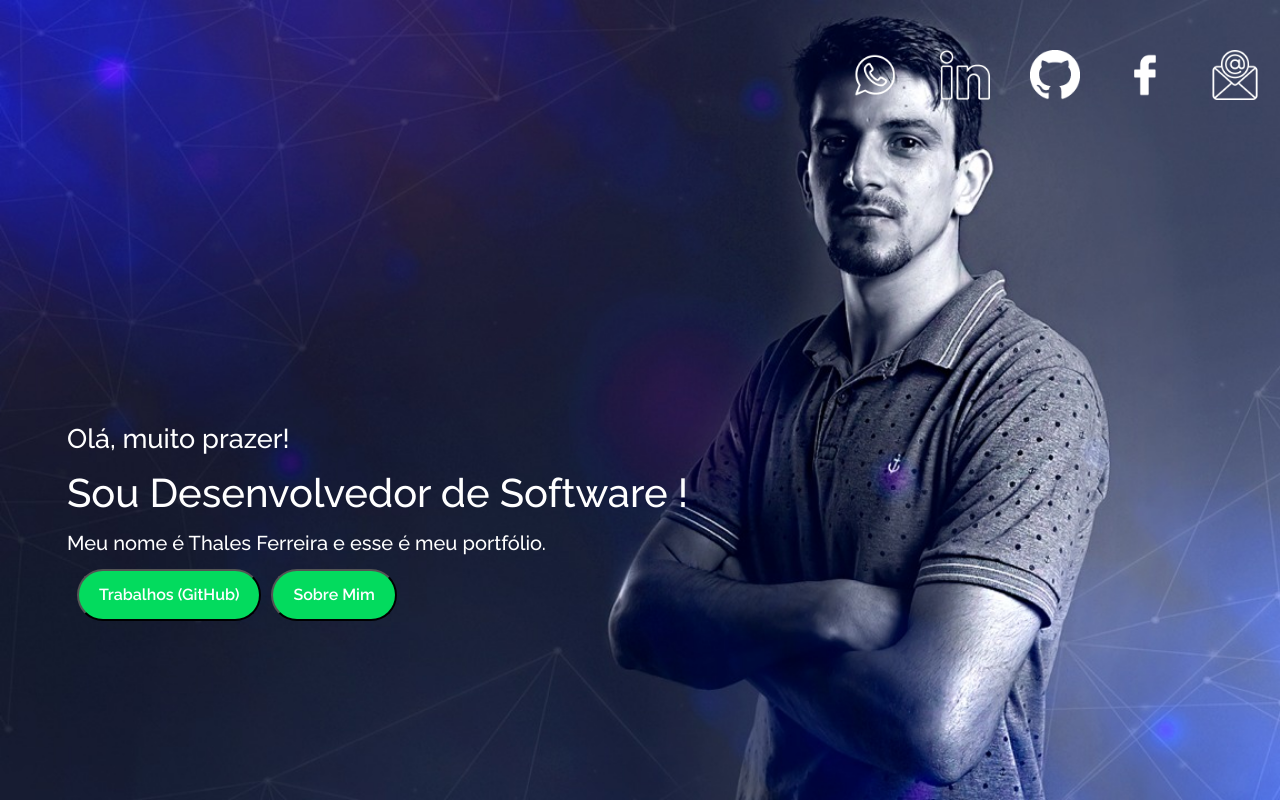
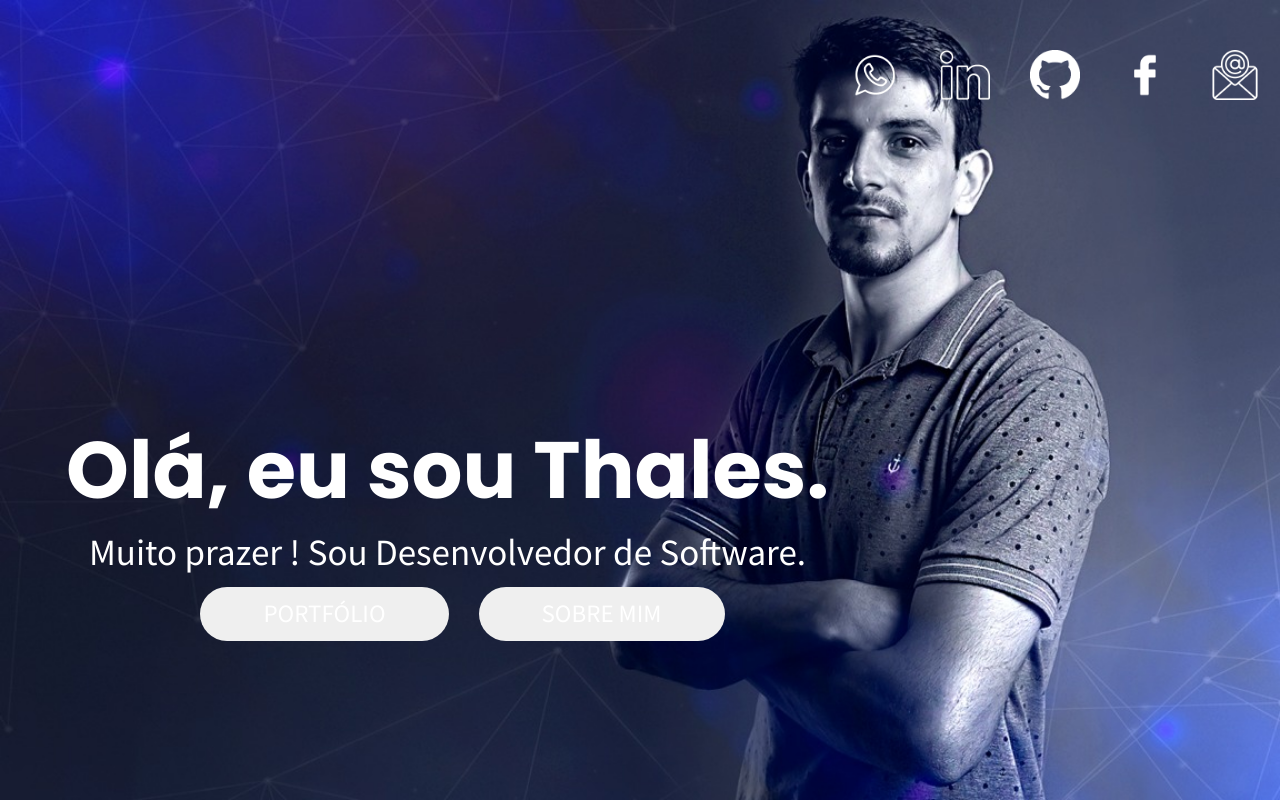
Before and after one commit to ThalesDFerreira/ThalesDFerreira.github.io, a React (Create React App) app: page / in a window 1280 px wide. Built offline with nearby package versions, Linux system fonts and the light colour scheme.

Commit message:
atualizando botoes page home

```diff
--- a/src/pages/Home.css
+++ b/src/pages/Home.css
@@ -1,4 +1,6 @@
-@import url('https://fonts.googleapis.com/css2?family=Raleway:ital,wght@0,100;0,200;0,300;0,400;0,500;0,600;0,700;0,800;0,900;1,100;1,200;1,300;1,400;1,500;1,600;1,700;1,800;1,900&display=swap');
+@import url('https://fonts.googleapis.com/css2?family=Source+Sans+Pro&display=swap');
+@import url('https://fonts.googleapis.com/css2?family=Poppins:wght@700&display=swap');
+@import url('https://fonts.googleapis.com/css2?family=Source+Sans+Pro:wght@200&display=swap');
 
 * {
   margin: 0;
@@ -7,7 +9,7 @@
 }
 
 body {
-  font-family: 'Raleway', sans-serif;
+  font-family: 'Source Sans Pro', sans-serif;
 }
 
 .container-main-base {
@@ -35,12 +37,6 @@ body {
   margin-top: 30px;
 }
 
-.image-logo:hover {
-  width: 135px;
-  height: 135px;
-  margin: -3px;
-}
-
 .container-home {
   display: flex;
   flex-direction: column;
@@ -53,22 +49,21 @@ body {
 #container-div-main {
   display: flex;
   flex-direction: column;
+  justify-content: center;
+  align-items: center;
   margin-top: 300px;
 }
 
 #text1 {
-  font-size: 27px;
-  padding: 3px;
+  font-family: 'Poppins', sans-serif;
+  font-size: 80px;
+  padding: 2px;
 }
 
 #text2 {
-  font-size: 40px;
-  padding: 3px;
-}
-
-#text3 {
-  font-size: 20px;
-  padding: 3px;
+  font-family: 'Source Sans Pro', sans-serif;
+  font-size: 37px;
+  padding: 2px;
 }
 
 .div-container-redirects {
@@ -76,52 +71,25 @@ body {
   flex-flow: row nowrap;
   justify-content: flex-start;
   padding: 3px;
+  font-size: 25px;
 }
 
 #btn-works {
-  border-radius: 40px;
-  background-color: rgb(3, 219, 94);
   color: white;
-  margin-left: 10px;
-  font-weight: 550;
-  padding: 12px 20px;
+  /* background-color: transparent; */
+  margin-left: 30px;
+  padding: 5px 60px;
+  /* background: linear-gradient(rgb(255, 255, 255), rgba(255, 255, 255, 0)) padding-box,
+    linear-gradient(45deg, slateblue, coral) border-box; */
+  border: 3px solid transparent;
+  border-radius: 50px;
 }
 
-#btn-works:hover {
+/* #btn-works:hover {
   background-color: rgb(15, 138, 66);
   color: rgb(3, 219, 94);
   box-shadow: none;
-}
-
-#btn-aboult {
-  border-radius: 40px;
-  background-color: rgb(3, 219, 94);
-  color: white;
-  margin-left: 10px;
-  font-weight: 550;
-  padding: 12px 20px;
-}
-
-#btn-aboult:hover {
-  background-color: rgb(15, 138, 66);
-  color: rgb(3, 219, 94);
-  box-shadow: none;
-}
-
-#btn-contacts {
-  border-radius: 40px;
-  background-color: rgb(3, 219, 94);
-  color: white;
-  margin-left: 10px;
-  font-weight: 550;
-  padding: 12px 20px;
-}
-
-#btn-contacts:hover {
-  background-color: rgb(15, 138, 66);
-  color: rgb(3, 219, 94);
-  box-shadow: none;
-}
+} */
 
 .links-conteudo {
   background-color: rgb(226, 222, 222);
--- a/src/pages/Home.js
+++ b/src/pages/Home.js
@@ -14,27 +14,27 @@ class Home extends React.Component {
         <main className="container-main-base">
           <div className="div-container-contatos1">
             <div className="links-contatos">
-              <a className="link-logo" href="https://api.whatsapp.com/send?phone=5516992746725">
+              <a className="link-logo" href="https://api.whatsapp.com/send?phone=5516992746725" target="_blank" rel="noopener noreferrer">
                 <img className="image-logo" src={LogoWhatsApp} alt="WhatsApp" />
               </a>
             </div>
             <div className="links-contatos">
-              <a className="link-logo" href="https://www.linkedin.com/in/thales-david-ferreira-a47378107/">
+              <a className="link-logo" href="https://www.linkedin.com/in/thales-david-ferreira-a47378107/" target="_blank" rel="noopener noreferrer">
                 <img className="image-logo" src={LogoLinkedin} alt="LinkedIn" />
               </a>
             </div>
             <div className="links-contatos">
-              <a className="link-logo" href="https://github.com/ThalesDFerreira/">
+              <a className="link-logo" href="https://github.com/ThalesDFerreira/" target="_blank" rel="noopener noreferrer">
                 <img className="image-logo" src={LogoGitHub} alt="GitHub" />
               </a>
             </div>
             <div className="links-contatos">
-              <a className="link-logo" href="https://www.facebook.com/thalesferreira190/">
+              <a className="link-logo" href="https://www.facebook.com/thalesferreira190/" target="_blank" rel="noopener noreferrer">
                 <img className="image-logo" src={LogoFacebook} alt="Facebook" />
               </a>
             </div>
             <div className="links-contatos">
-              <a className="link-logo" href="mailto:thalesferreira190@gmail.com/">
+              <a className="link-logo" href="mailto:thalesferreira190@gmail.com/" target="_blank" rel="noopener noreferrer">
                 <img className="image-logo" src={LogoGmail} alt="Gmail" />
               </a>
             </div>
@@ -42,23 +42,20 @@ class Home extends React.Component {
           <div className="container-home">
             <div id="container-div-main">
               <div>
-                <h2 id="text1">Olá, muito prazer!</h2>
+                <h2 id="text1">Olá, eu sou Thales.</h2>
               </div>
               <div>
-                <h2 id="text2">Sou Desenvolvedor de Software !</h2>
-              </div>
-              <div>
-                <h2 id="text3">Meu nome é Thales Ferreira e esse é meu portfólio.</h2>
+                <h2 id="text2">Muito prazer ! Sou Desenvolvedor de Software.</h2>
               </div>
               <div className="div-container-redirects">
                 <div className="links-redirects">
                   <Link to="/projects">
-                    <button type="button" id="btn-works">Trabalhos (GitHub)</button>
+                    <button type="button" id="btn-works">PORTFÓLIO</button>
                   </Link>
                 </div>
                 <div className="links-redirects">
                   <Link to="/aboult">
-                    <button type="button" id="btn-aboult">Sobre Mim</button>
+                    <button type="button" id="btn-works">SOBRE MIM</button>
                   </Link>
                 </div>
               </div>
```
